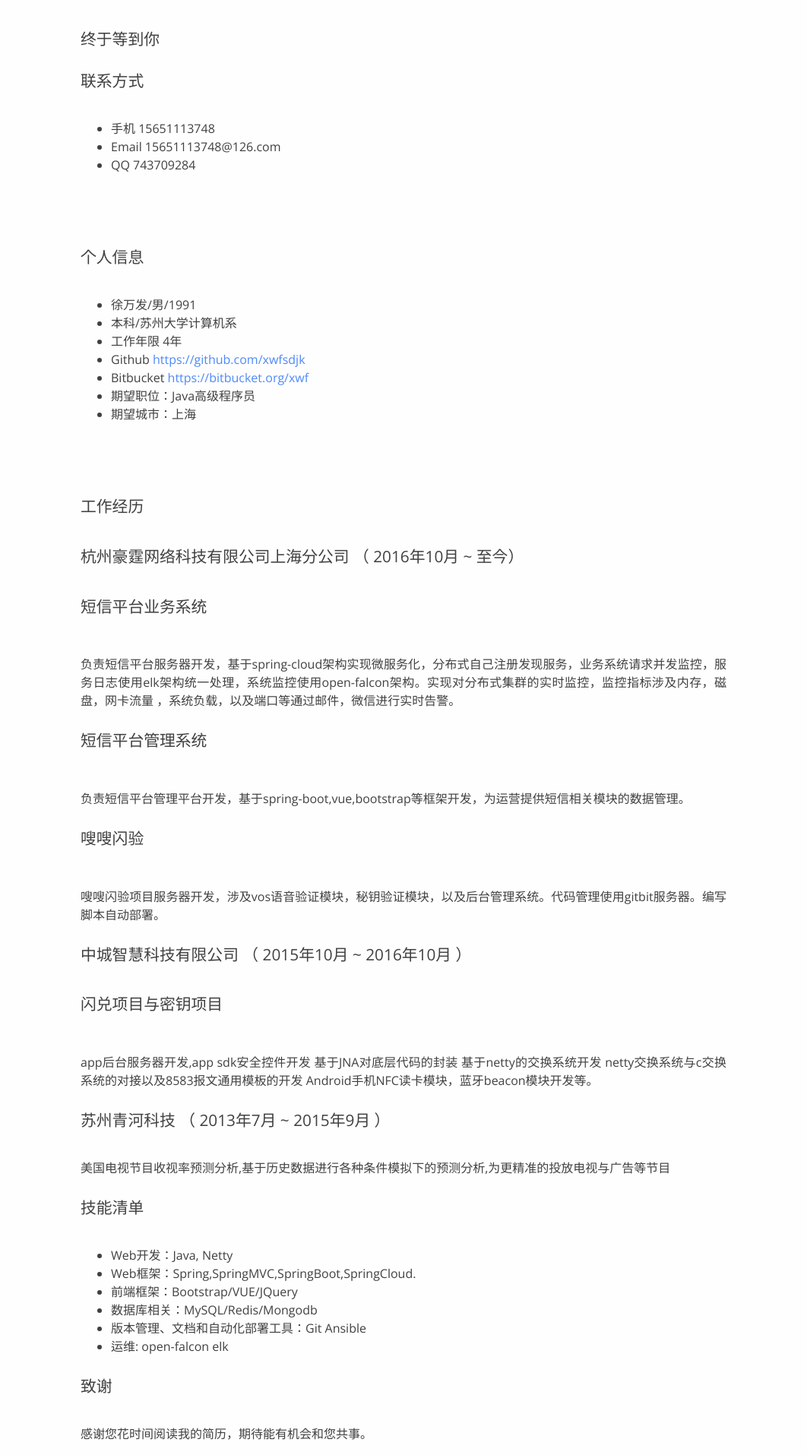
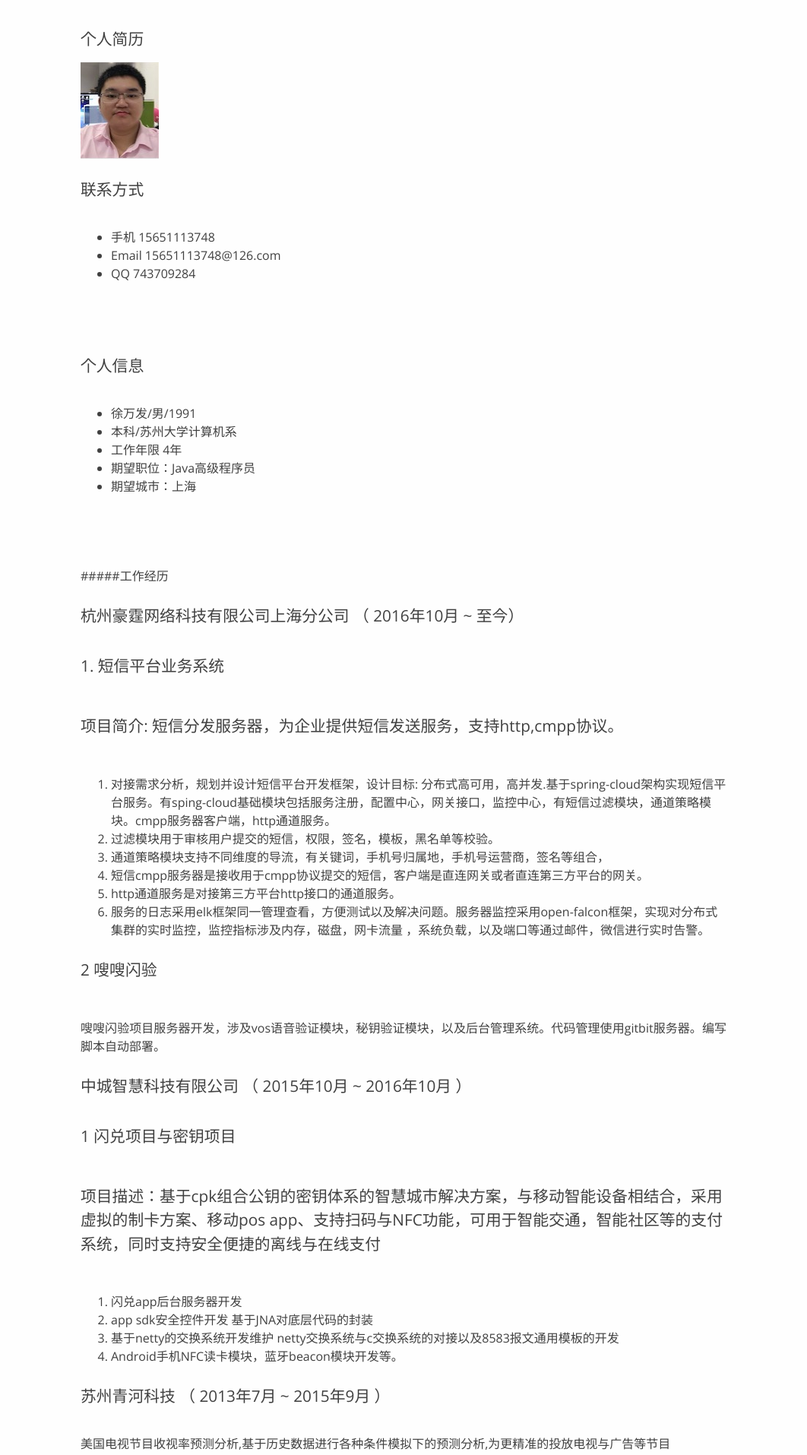
Before and after one commit to xwfsdjk/xwfsdjk.github.io, a plain HTML site: page about/index.html in a window 1280 px wide. Shown: the part 68-1983 px from the top of the page at 76% size, without its empty margins (109-1171 px from the left). Drawn offline with nearby package versions, Linux system fonts and the light colour scheme; a web font is replaced by a local one.

Commit message:
Site updated: 2017-12-08 12:58:51

```diff
--- a/about/index.html
+++ b/about/index.html
@@ -12,7 +12,7 @@
 
 
 
-  <meta name="description" content="终于等到你"/>
+  <meta name="description" content="个人简历"/>
 
 
 
@@ -33,17 +33,19 @@
 <link rel="canonical" href="http://yoursite.com/about/"/>
 
 
-<meta name="description" content="联系方式 手机  15651113748 Email  15651113748@126.com QQ  743709284        个人信息 徐万发/男/1991 本科/苏州大学计算机系 工作年限 4年 Github https://github.com/xwfsdjk Bitbucket https://bitbucket.org/xwf 期望职位：Java高级程序员 期望城市：上海">
+<meta name="description" content="联系方式 手机  15651113748 Email  15651113748@126.com QQ  743709284        个人信息 徐万发/男/1991 本科/苏州大学计算机系 工作年限 4年 期望职位：Java高级程序员 期望城市：上海   #####工作经历 杭州豪霆网络科技有限公司上海分公司 （ 2016年10月 ~ 至今）1. 短信平台业务系统项目简介:  短信分发服务器">
 <meta property="og:type" content="website">
-<meta property="og:title" content="终于等到你">
+<meta property="og:title" content="个人简历">
 <meta property="og:url" content="http://yoursite.com/about/index.html">
 <meta property="og:site_name" content="徐万发的博客">
-<meta property="og:description" content="联系方式 手机  15651113748 Email  15651113748@126.com QQ  743709284        个人信息 徐万发/男/1991 本科/苏州大学计算机系 工作年限 4年 Github https://github.com/xwfsdjk Bitbucket https://bitbucket.org/xwf 期望职位：Java高级程序员 期望城市：上海">
+<meta property="og:description" content="联系方式 手机  15651113748 Email  15651113748@126.com QQ  743709284        个人信息 徐万发/男/1991 本科/苏州大学计算机系 工作年限 4年 期望职位：Java高级程序员 期望城市：上海   #####工作经历 杭州豪霆网络科技有限公司上海分公司 （ 2016年10月 ~ 至今）1. 短信平台业务系统项目简介:  短信分发服务器">
 <meta property="og:locale" content="zh-cn">
-<meta property="og:updated_time" content="2017-12-06T10:36:15.000Z">
+<meta property="og:image" content="http://yoursite.com/about/index/xwf.png">
+<meta property="og:updated_time" content="2017-12-08T04:58:24.000Z">
 <meta name="twitter:card" content="summary">
-<meta name="twitter:title" content="终于等到你">
-<meta name="twitter:description" content="联系方式 手机  15651113748 Email  15651113748@126.com QQ  743709284        个人信息 徐万发/男/1991 本科/苏州大学计算机系 工作年限 4年 Github https://github.com/xwfsdjk Bitbucket https://bitbucket.org/xwf 期望职位：Java高级程序员 期望城市：上海">
+<meta name="twitter:title" content="个人简历">
+<meta name="twitter:description" content="联系方式 手机  15651113748 Email  15651113748@126.com QQ  743709284        个人信息 徐万发/男/1991 本科/苏州大学计算机系 工作年限 4年 期望职位：Java高级程序员 期望城市：上海   #####工作经历 杭州豪霆网络科技有限公司上海分公司 （ 2016年10月 ~ 至今）1. 短信平台业务系统项目简介:  短信分发服务器">
+<meta name="twitter:image" content="http://yoursite.com/about/index/xwf.png">
 
 
 <link rel="stylesheet" type="text/css" href="/css/style.css?v=1.1" />
@@ -68,7 +70,7 @@
 
 
 
-    <title> 终于等到你 - 徐万发的博客 </title>
+    <title> 个人简历 - 徐万发的博客 </title>
   </head>
 
   <body>
@@ -103,11 +105,12 @@
         <article class="post">
             <header class="post-header">
                 <h1 class="post-title">
-                    终于等到你
+                    个人简历
                 </h1>
             </header>
             <div class="post-content">
-                <h5 id="联系方式"><a href="#联系方式" class="headerlink" title="联系方式"></a>联系方式</h5><ul>
+                <p><img src="index/xwf.png" alt=""></p>
+<h5 id="联系方式"><a href="#联系方式" class="headerlink" title="联系方式"></a>联系方式</h5><ul>
 <li>手机  15651113748</li>
 <li>Email  15651113748@126.com</li>
 <li>QQ  743709284     </li>
@@ -117,16 +120,26 @@
 <li>徐万发/男/1991</li>
 <li>本科/苏州大学计算机系</li>
 <li>工作年限 4年</li>
-<li>Github <a href="https://github.com/xwfsdjk" target="_blank" rel="noopener">https://github.com/xwfsdjk</a></li>
-<li>Bitbucket <a href="https://bitbucket.org/xwf" target="_blank" rel="noopener">https://bitbucket.org/xwf</a></li>
 <li>期望职位：Java高级程序员</li>
 <li>期望城市：上海</li>
 </ul>
 <hr>
-<h5 id="工作经历"><a href="#工作经历" class="headerlink" title="工作经历"></a>工作经历</h5><h5 id="杭州豪霆网络科技有限公司上海分公司-（-2016年10月-至今）"><a href="#杭州豪霆网络科技有限公司上海分公司-（-2016年10月-至今）" class="headerlink" title="杭州豪霆网络科技有限公司上海分公司 （ 2016年10月 ~ 至今）"></a>杭州豪霆网络科技有限公司上海分公司 （ 2016年10月 ~ 至今）</h5><h6 id="短信平台业务系统"><a href="#短信平台业务系统" class="headerlink" title="短信平台业务系统"></a>短信平台业务系统</h6><p>负责短信平台服务器开发，基于spring-cloud架构实现微服务化，分布式自己注册发现服务，业务系统请求并发监控，服务日志使用elk架构统一处理，系统监控使用open-falcon架构。实现对分布式集群的实时监控，监控指标涉及内存，磁盘，网卡流量 ，系统负载，以及端口等通过邮件，微信进行实时告警。</p>
-<h6 id="短信平台管理系统"><a href="#短信平台管理系统" class="headerlink" title="短信平台管理系统"></a>短信平台管理系统</h6><p>负责短信平台管理平台开发，基于spring-boot,vue,bootstrap等框架开发，为运营提供短信相关模块的数据管理。</p>
-<h6 id="嗖嗖闪验"><a href="#嗖嗖闪验" class="headerlink" title="嗖嗖闪验"></a>嗖嗖闪验</h6><p>嗖嗖闪验项目服务器开发，涉及vos语音验证模块，秘钥验证模块，以及后台管理系统。代码管理使用gitbit服务器。编写脚本自动部署。</p>
-<h5 id="中城智慧科技有限公司-（-2015年10月-2016年10月-）"><a href="#中城智慧科技有限公司-（-2015年10月-2016年10月-）" class="headerlink" title="中城智慧科技有限公司 （ 2015年10月 ~ 2016年10月 ）"></a>中城智慧科技有限公司 （ 2015年10月 ~ 2016年10月 ）</h5><h6 id="闪兑项目与密钥项目"><a href="#闪兑项目与密钥项目" class="headerlink" title="闪兑项目与密钥项目"></a>闪兑项目与密钥项目</h6><p>app后台服务器开发,app sdk安全控件开发 基于JNA对底层代码的封装 基于netty的交换系统开发 netty交换系统与c交换系统的对接以及8583报文通用模板的开发 Android手机NFC读卡模块，蓝牙beacon模块开发等。</p>
+<p>#####工作经历</p>
+<h5 id="杭州豪霆网络科技有限公司上海分公司-（-2016年10月-至今）"><a href="#杭州豪霆网络科技有限公司上海分公司-（-2016年10月-至今）" class="headerlink" title="杭州豪霆网络科技有限公司上海分公司 （ 2016年10月 ~ 至今）"></a>杭州豪霆网络科技有限公司上海分公司 （ 2016年10月 ~ 至今）</h5><h6 id="1-短信平台业务系统"><a href="#1-短信平台业务系统" class="headerlink" title="1. 短信平台业务系统"></a>1. 短信平台业务系统</h6><h6 id="项目简介-短信分发服务器，为企业提供短信发送服务，支持http-cmpp协议。"><a href="#项目简介-短信分发服务器，为企业提供短信发送服务，支持http-cmpp协议。" class="headerlink" title="项目简介:  短信分发服务器，为企业提供短信发送服务，支持http,cmpp协议。"></a>项目简介:  短信分发服务器，为企业提供短信发送服务，支持http,cmpp协议。</h6><ol>
+<li>对接需求分析，规划并设计短信平台开发框架，设计目标: 分布式高可用，高并发.基于spring-cloud架构实现短信平台服务。有sping-cloud基础模块包括服务注册，配置中心，网关接口，监控中心，有短信过滤模块，通道策略模块。cmpp服务器客户端，http通道服务。</li>
+<li>过滤模块用于审核用户提交的短信，权限，签名，模板，黑名单等校验。</li>
+<li>通道策略模块支持不同维度的导流，有关键词，手机号归属地，手机号运营商，签名等组合，</li>
+<li>短信cmpp服务器是接收用于cmpp协议提交的短信，客户端是直连网关或者直连第三方平台的网关。</li>
+<li>http通道服务是对接第三方平台http接口的通道服务。</li>
+<li>服务的日志采用elk框架同一管理查看，方便测试以及解决问题。服务器监控采用open-falcon框架，实现对分布式集群的实时监控，监控指标涉及内存，磁盘，网卡流量 ，系统负载，以及端口等通过邮件，微信进行实时告警。</li>
+</ol>
+<h6 id="2-嗖嗖闪验"><a href="#2-嗖嗖闪验" class="headerlink" title="2 嗖嗖闪验"></a>2 嗖嗖闪验</h6><p>嗖嗖闪验项目服务器开发，涉及vos语音验证模块，秘钥验证模块，以及后台管理系统。代码管理使用gitbit服务器。编写脚本自动部署。</p>
+<h5 id="中城智慧科技有限公司-（-2015年10月-2016年10月-）"><a href="#中城智慧科技有限公司-（-2015年10月-2016年10月-）" class="headerlink" title="中城智慧科技有限公司 （ 2015年10月 ~ 2016年10月 ）"></a>中城智慧科技有限公司 （ 2015年10月 ~ 2016年10月 ）</h5><h6 id="1-闪兑项目与密钥项目"><a href="#1-闪兑项目与密钥项目" class="headerlink" title="1 闪兑项目与密钥项目"></a>1 闪兑项目与密钥项目</h6><h6 id="项目描述：基于cpk组合公钥的密钥体系的智慧城市解决方案，与移动智能设备相结合，采用虚拟的制卡方案、移动pos-app、支持扫码与NFC功能，可用于智能交通，智能社区等的支付系统，同时支持安全便捷的离线与在线支付"><a href="#项目描述：基于cpk组合公钥的密钥体系的智慧城市解决方案，与移动智能设备相结合，采用虚拟的制卡方案、移动pos-app、支持扫码与NFC功能，可用于智能交通，智能社区等的支付系统，同时支持安全便捷的离线与在线支付" class="headerlink" title="项目描述：基于cpk组合公钥的密钥体系的智慧城市解决方案，与移动智能设备相结合，采用虚拟的制卡方案、移动pos app、支持扫码与NFC功能，可用于智能交通，智能社区等的支付系统，同时支持安全便捷的离线与在线支付"></a>项目描述：基于cpk组合公钥的密钥体系的智慧城市解决方案，与移动智能设备相结合，采用虚拟的制卡方案、移动pos app、支持扫码与NFC功能，可用于智能交通，智能社区等的支付系统，同时支持安全便捷的离线与在线支付</h6><ol>
+<li>闪兑app后台服务器开发</li>
+<li>app sdk安全控件开发 基于JNA对底层代码的封装</li>
+<li>基于netty的交换系统开发维护 netty交换系统与c交换系统的对接以及8583报文通用模板的开发</li>
+<li>Android手机NFC读卡模块，蓝牙beacon模块开发等。</li>
+</ol>
 <h5 id="苏州青河科技-（-2013年7月-2015年9月-）"><a href="#苏州青河科技-（-2013年7月-2015年9月-）" class="headerlink" title="苏州青河科技 （ 2013年7月 ~ 2015年9月 ）"></a>苏州青河科技 （ 2013年7月 ~ 2015年9月 ）</h5><p>美国电视节目收视率预测分析,基于历史数据进行各种条件模拟下的预测分析,为更精准的投放电视与广告等节目</p>
 <h5 id="技能清单"><a href="#技能清单" class="headerlink" title="技能清单"></a>技能清单</h5><ul>
 <li>Web开发：Java, Netty</li>
@@ -134,9 +147,10 @@
 <li>前端框架：Bootstrap/VUE/JQuery</li>
 <li>数据库相关：MySQL/Redis/Mongodb</li>
 <li>版本管理、文档和自动化部署工具：Git Ansible</li>
-<li>运维:  open-falcon elk</li>
+<li>运维:  open-falcon elk jenkins docker</li>
+<li>消息：RocketMQ , MNS kafka</li>
+<li>大数据: spark hadoop</li>
 </ul>
-<h5 id="致谢"><a href="#致谢" class="headerlink" title="致谢"></a>致谢</h5><p>感谢您花时间阅读我的简历，期待能有机会和您共事。</p>
 
             </div>
         </article>
```
Also changed, not shown: 2017/12/06/hello-world/index.html (+7 -4 lines), about/index/xwf.png (added).
